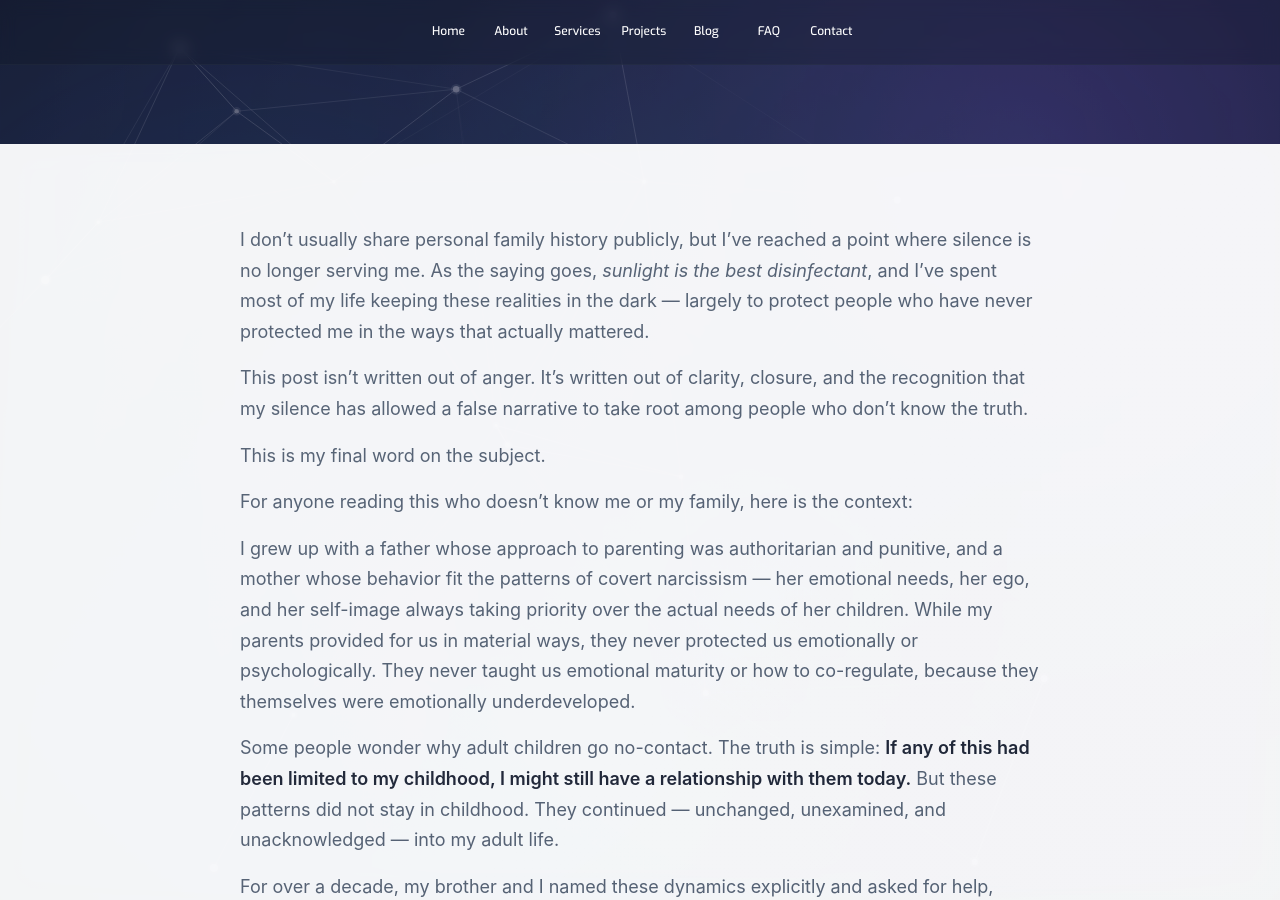
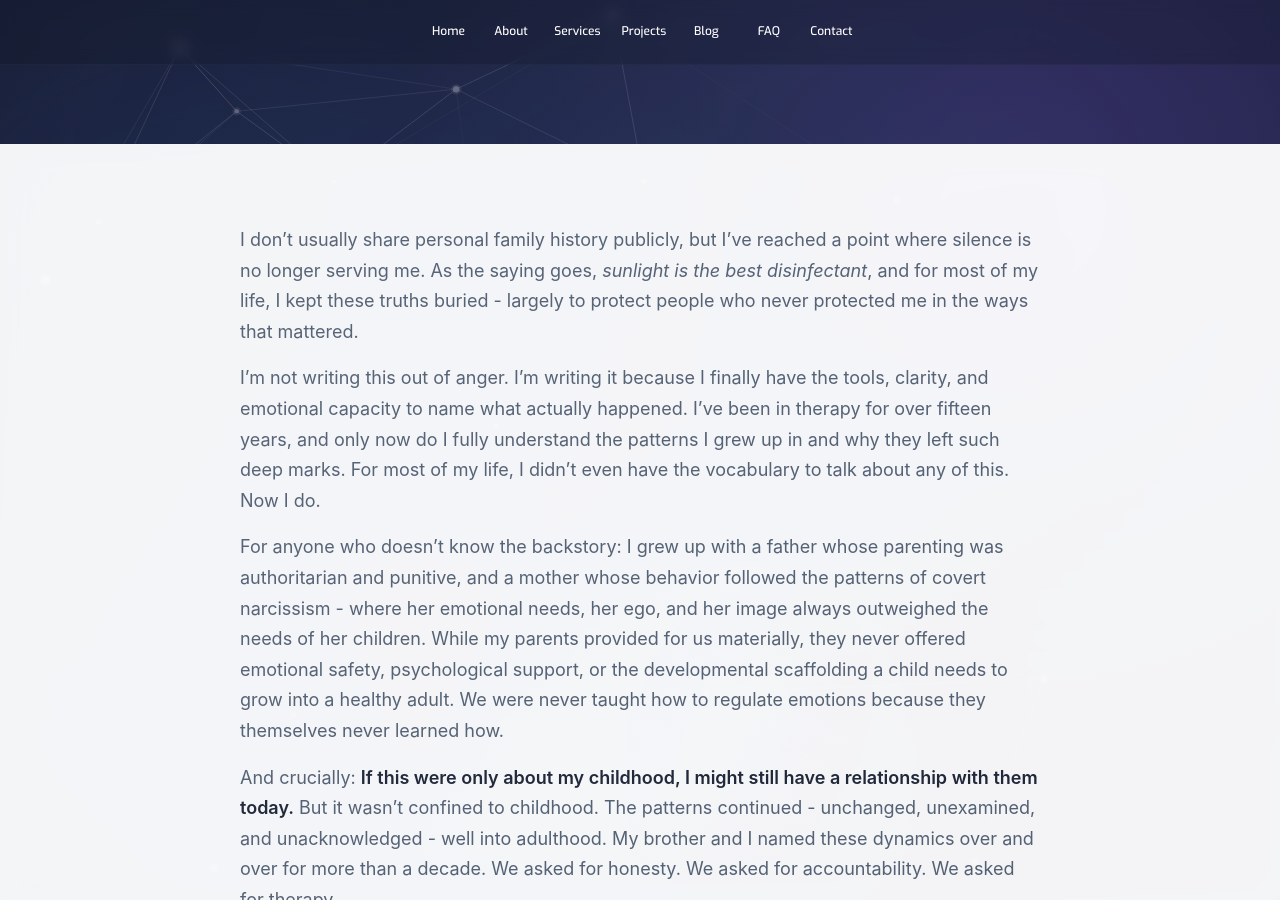
Before and after one commit to egeste/egeste.github.io, a Jekyll site: the page built from _posts/2025-11-20-the-weight-on-my-chest.md, in a window 1280 px wide and 900 px high, scrolled down 821 px. Built offline with Jekyll 4.4.1, drawn with Linux system fonts in a browser that asks for light colours; some of the changed text lies outside the part shown.

```diff
--- a/_posts/2025-11-20-the-weight-on-my-chest.md
+++ b/_posts/2025-11-20-the-weight-on-my-chest.md
@@ -7,86 +7,100 @@ tags: [personal, family]
 author: Steve
 ---
 
-I don’t usually share personal family history publicly, but I’ve reached a point where silence is no longer serving me. As the saying goes, *sunlight is the best disinfectant*, and I’ve spent most of my life keeping these realities in the dark — largely to protect people who have never protected me in the ways that actually mattered.
+I don't usually share personal family history publicly, but I've reached a point where silence is no longer serving me. As the saying goes, *sunlight is the best disinfectant*, and for most of my life, I kept these truths buried - largely to protect people who never protected me in the ways that mattered.
 
-This post isn’t written out of anger.
-It’s written out of clarity, closure, and the recognition that my silence has allowed a false narrative to take root among people who don’t know the truth.
+I'm not writing this out of anger.
+I'm writing it because I finally have the tools, clarity, and emotional capacity to name what actually happened. I've been in therapy for over fifteen years, and only now do I fully understand the patterns I grew up in and why they left such deep marks. For most of my life, I didn't even have the vocabulary to talk about any of this. Now I do.
 
-This is my final word on the subject.
+For anyone who doesn't know the backstory:
+I grew up with a father whose parenting was authoritarian and punitive, and a mother whose behavior followed the patterns of covert narcissism - where her emotional needs, her ego, and her image always outweighed the needs of her children. While my parents provided for us materially, they never offered emotional safety, psychological support, or the developmental scaffolding a child needs to grow into a healthy adult. We were never taught how to regulate emotions because they themselves never learned how.
 
-For anyone reading this who doesn’t know me or my family, here is the context:
+And crucially:
+**If this were only about my childhood, I might still have a relationship with them today.**
+But it wasn't confined to childhood. The patterns continued - unchanged, unexamined, and unacknowledged - well into adulthood. My brother and I named these dynamics over and over for more than a decade. We asked for honesty. We asked for accountability. We asked for therapy.
 
-I grew up with a father whose approach to parenting was authoritarian and punitive, and a mother whose behavior fit the patterns of covert narcissism — her emotional needs, her ego, and her self-image always taking priority over the actual needs of her children. While my parents provided for us in material ways, they never protected us emotionally or psychologically. They never taught us emotional maturity or how to co-regulate, because they themselves were emotionally underdeveloped.
-
-Some people wonder why adult children go no-contact. The truth is simple:
-**If any of this had been limited to my childhood, I might still have a relationship with them today.**
-But these patterns did not stay in childhood. They continued — unchanged, unexamined, and unacknowledged — into my adult life.
-
-For over a decade, my brother and I named these dynamics explicitly and asked for help, honesty, and accountability. What follows is a structured list of concrete examples illustrating the ongoing pattern:
+Here is a structured list of specific examples that make the pattern unmistakable:
 
 ---
 
 ### **1. Chronic neglect around basic care**
 
-* Starting in sixth grade, I was routinely the last kid picked up from school — often waiting *hours* after everyone else — because being there for me simply wasn’t a priority.
+* Starting in sixth grade, I was routinely the last kid picked up from school - often waiting *hours* - because showing up for me simply wasn't a priority.
 
 ### **2. Emotional abandonment during formative trauma**
 
-* When the girl I lost my virginity to began sleeping with someone else, I was devastated. My parents didn’t comfort me or help me regulate; they simply sent me to stay with my brother because they lacked the interest and emotional skill to support me during one of the most defining experiences of adolescence.
+* When the girl I lost my virginity to began sleeping with someone else, I was devastated. Instead of helping me process it, my parents sent me to stay with my brother because they lacked the interest and emotional skill to support me during one of the most defining moments of adolescence.
 
 ### **3. Punitive cruelty instead of curiosity or care**
 
-* When I was caught smoking pot behind the gym, my parents sent my brother to *abuse me* as punishment instead of asking what pain or confusion might be driving my behavior.
+* When I was caught smoking pot behind the gym, they sent my brother to *abuse me* as punishment.
 * They also barred me from attending the funeral of a classmate who had died by suicide, denying me community and closure.
 
 ### **4. Boundary violations and disrespect in adulthood**
 
-* During an attempted reconciliation years later, my father made offensive remarks about my wife and her partner.
-* He was then observed looking at pornography on his phone while sitting on my couch in a shared space — an act of profound disrespect and a complete boundary collapse.
+* During a later attempt at reconciliation, my father made offensive remarks about my wife and her partner.
+* He was then observed looking at pornography on his phone while sitting on my couch in a shared living space - an act of profound disrespect and boundary collapse.
 
 ### **5. Reacting to accountability with defensiveness and victimhood**
 
-* When I called my mother out for posting racist content on Facebook, she framed it as *me victimizing her* by naming the behavior.
-* This was the primary catalyst for her disengagement from me and my eventual disinheritance.
+* When I called my mother out for posting racist content on Facebook, she reframed it as *me attacking her*.
+* This was the main catalyst for her disengaging from me and ultimately disinheriting me.
 
-### **6. A complete lack of empathy during my financial crisis**
+### **6. A complete absence of empathy during my financial crisis**
 
-* After I was laid off in October 2023 and at risk of losing my home, they offered no emotional support and made jokes about the possibility of me losing my house.
+* When I was laid off in October 2023 and at risk of losing my home, they not only offered no support - they made jokes about the possibility of me losing my house.
 
-### **7. The ongoing protection of my mother’s ego above all else**
+### **7. The ongoing protection of my mother's ego above all else**
 
-* When I accurately described the narcissistic abuse cycle, my father attacked me in order to protect her ego, maintaining the same dysfunctional dynamic at the cost of honesty and relationship.
+* When I accurately described the narcissistic abuse cycle, my father attacked me to preserve my mother's ego.
 
 ### **8. Weaponizing misinterpretation to avoid accountability**
 
-* My brother was diagnosed by a therapist with *emotional incest syndrome*, a term referring to enmeshment and inappropriate emotional boundaries — not sexual behavior.
-* My mother then spent the next decade telling people he accused her of sexual misconduct, either because she refuses to understand the term or because rejecting an accusation she knows is false is easier than confronting the one that is true.
+* My brother was diagnosed with *emotional incest syndrome* - a term about emotional enmeshment, not sexual conduct.
+* My mother spent the next decade telling people he accused her of sexual misconduct, either because she refuses to understand the term or because rejecting a false accusation is easier than confronting the true one.
 
-### **9. A revealing moment about her worldview**
+### **9. A revealing moment about her underlying worldview**
 
-* In front of my wife and me, my mother said she regretted adopting my disabled sister — a person I love deeply — exposing how conditional, transactional, and ego-driven her idea of “care” has always been.
+* In front of my wife and me, my mother said she regretted adopting my disabled sister - someone I love deeply.
 
 ### **10. Treating accountability as persecution**
 
-* Any time my brother or I asked for accountability, honesty, or reflection, my mother reframed it as cruelty.
-* In her worldview, accountability equals attack, boundaries equal betrayal, and honesty equals emotional violence — making genuine relationship impossible.
+* Any time my brother or I brought up concerns or asked for honesty, she reframed it as betrayal, cruelty, or emotional violence.
 
 ### **11. Using therapy as justification for further disengagement**
 
-* While my mother did attend therapy at one point, she used it not for growth but as a way to further insulate herself from accountability.
-* The therapist she saw helped her frame the entire situation around protecting herself, with no regard for the impact of her behavior on her children.
-* Therapy became a tool for self-justification rather than healing — allowing her to fully disengage from us without ever examining the harm or the underlying patterns.
+* While she did attend therapy briefly, she used it not for growth but as justification to withdraw further, framing “self-protection” as avoidance rather than repair.
+
+### **12. Punishing me for speaking while weaponizing my silence**
+
+* Whenever I expressed even a fraction of my pain publicly, my words were screenshotted, circulated, and weaponized to cast *them* as the victims.
+* Meanwhile, my silence was expected - demanded - so they could continue constructing their narrative unchallenged.
+
+### **13. The yearly reenactment of the narcissistic abuse cycle**
+
+* Every year around Thanksgiving, the entire cycle plays out in miniature:
+
+  * It begins with hoovering and love bombing.
+  * I respond consistently: I am not willing to engage without accountability.
+  * My mother interprets that boundary as a personal attack.
+  * I end up telling her to back off because the conversation becomes abusive.
+  * She then casts herself as a martyr and shows her friends “how evil I am.”
+* This annual ritual is a perfect snapshot of the larger lifelong pattern.
 
 ---
 
-These are not isolated incidents.
-They are the pattern — a pattern spanning decades.
+### **A Note on Scope**
 
-And so I want to be clear:
+It's important to say this clearly:
+**These incidents are not isolated, nor are they comprehensive.**
+They are simply the ones that stand out among a much deeper reservoir of pain and injustice I've carried for most of my life. They illustrate the pattern - but they do not define its full extent.
 
-**The reason I’m posting this — and the reason I have no intention of deleting it — is because I am no longer willing to let my silence be the platform on which others construct their narrative. My silence has protected them at the cost of my own truth for far too long.**
+---
 
-This is my record.
+Which brings me to the final point:
+
+**The reason I am posting this - and why I have no intention of deleting it - is because I am no longer willing to let my silence be the foundation on which others construct their narrative about me. My silence has protected them at the expense of my truth for far too long.**
+
 This is my truth.
 This is my closure.
-This is the last thing I will ever say on the subject.
+And this is the last thing I have to say on the subject.
```
